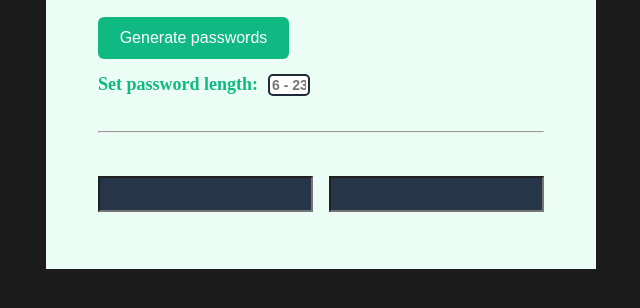
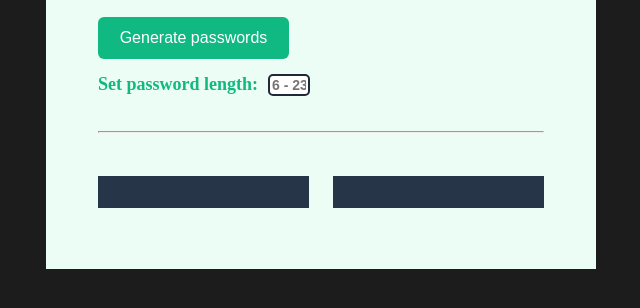
Before and after one commit to syntaxterror-master/Password-Generator, a plain HTML site: page index.html in a window 1280 px wide. Shown: the part 406-714 px from the top of the page, without its empty margins (319-959 px from the left). Drawn offline with Linux system fonts and the light colour scheme.

Commit message:
Fixed desgin

```diff
--- a/style.css
+++ b/style.css
@@ -81,6 +81,9 @@ overflow: hidden;
   font-size: 16px;
   font-weight: 500;
   cursor: pointer;
+  border: none;
+  outline: none;
+  pointer-events: none;
  }
 
 .toggle {
```
